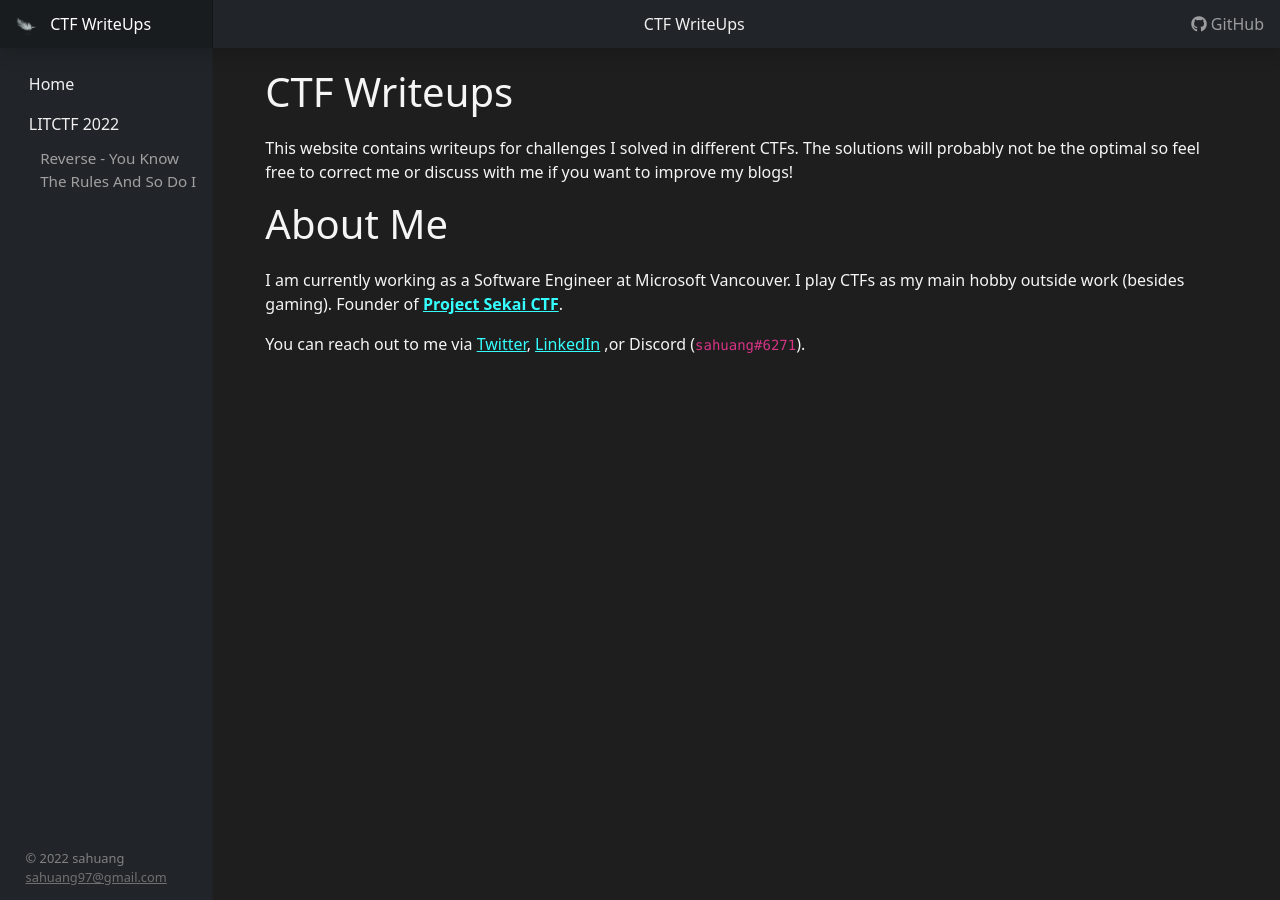
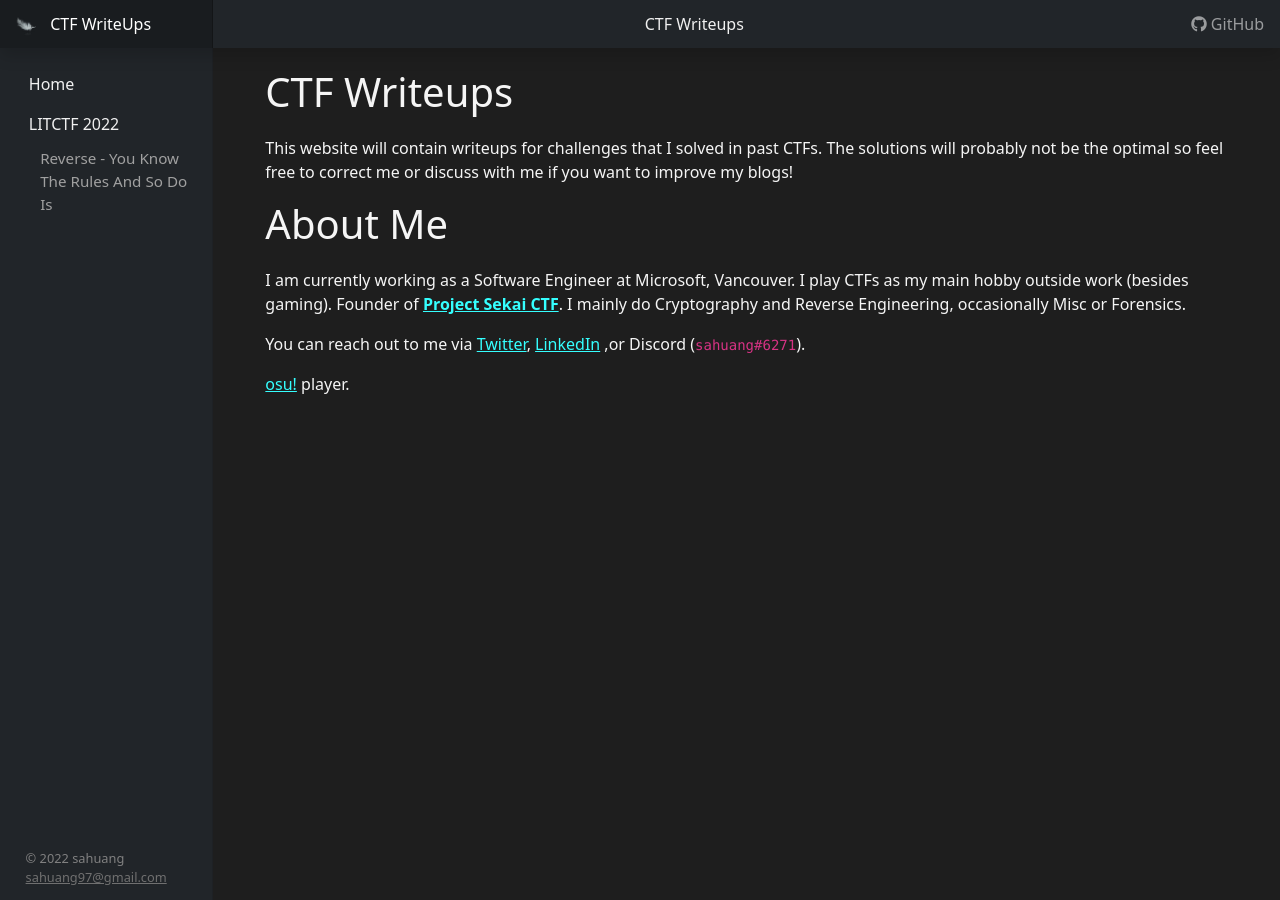
Before and after one commit to sahuang/sahuang.github.io, a Jekyll site: the page built from index.md, in a window 1280 px wide. Built offline with Jekyll 4.4.1, drawn with Linux system fonts in a browser that asks for light colours; nearby versions of some CDN libraries.

Commit message:
Add profile

```diff
--- a/_data/navigation.yml
+++ b/_data/navigation.yml
@@ -3,5 +3,4 @@
 - name: LITCTF 2022
   link: /writeups/litctf-2022
   items:
-    - name: Reverse - You Know The Rules And So Do I
-      link: 1
+    - name: Reverse - You Know The Rules And So Do Is
--- a/index.md
+++ b/index.md
@@ -1,14 +1,16 @@
 ---
-title: CTF WriteUps
+title: CTF Writeups
 layout: default
 ---
 
 # CTF Writeups
 
-This website contains writeups for challenges I solved in different CTFs. The solutions will probably not be the optimal so feel free to correct me or discuss with me if you want to improve my blogs!
+This website will contain writeups for challenges that I solved in past CTFs. The solutions will probably not be the optimal so feel free to correct me or discuss with me if you want to improve my blogs!
 
 # About Me
 
-I am currently working as a Software Engineer at Microsoft Vancouver. I play CTFs as my main hobby outside work (besides gaming). Founder of [**Project Sekai CTF**](https://sekai.team/).
+I am currently working as a Software Engineer at Microsoft, Vancouver. I play CTFs as my main hobby outside work (besides gaming). Founder of [**Project Sekai CTF**](https://sekai.team/). I mainly do Cryptography and Reverse Engineering, occasionally Misc or Forensics.
 
 You can reach out to me via [Twitter](https://twitter.com/sahuang97), [LinkedIn](https://www.linkedin.com/in/xiaohai-xu-1a8884138/) ,or Discord (`sahuang#6271`).
+
+[osu!](https://osu.ppy.sh/u/sahuang) player.
```
